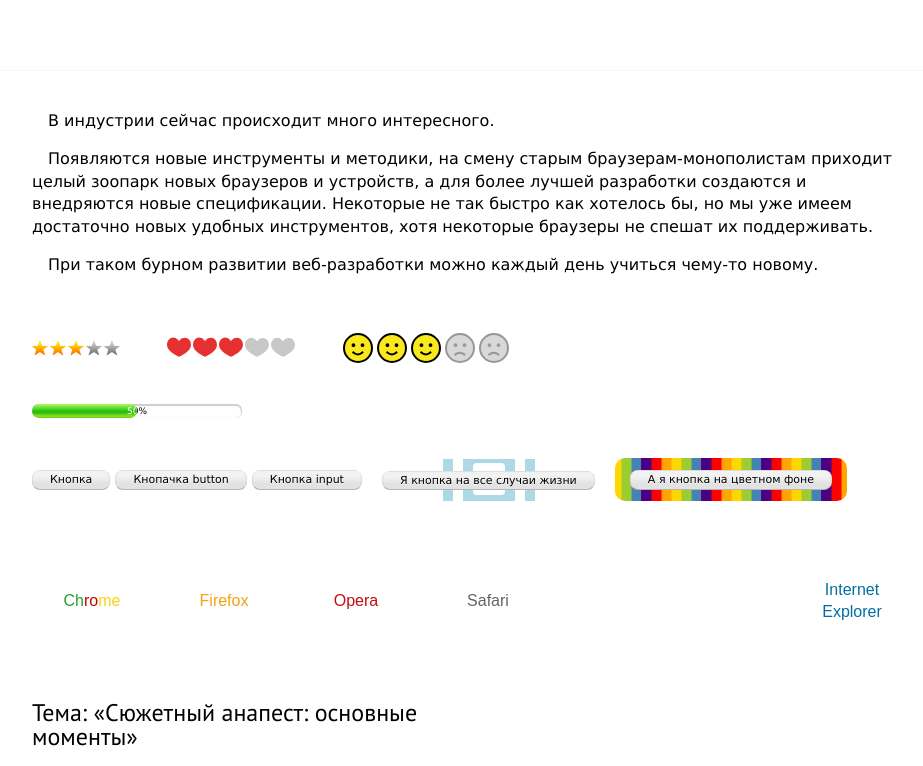
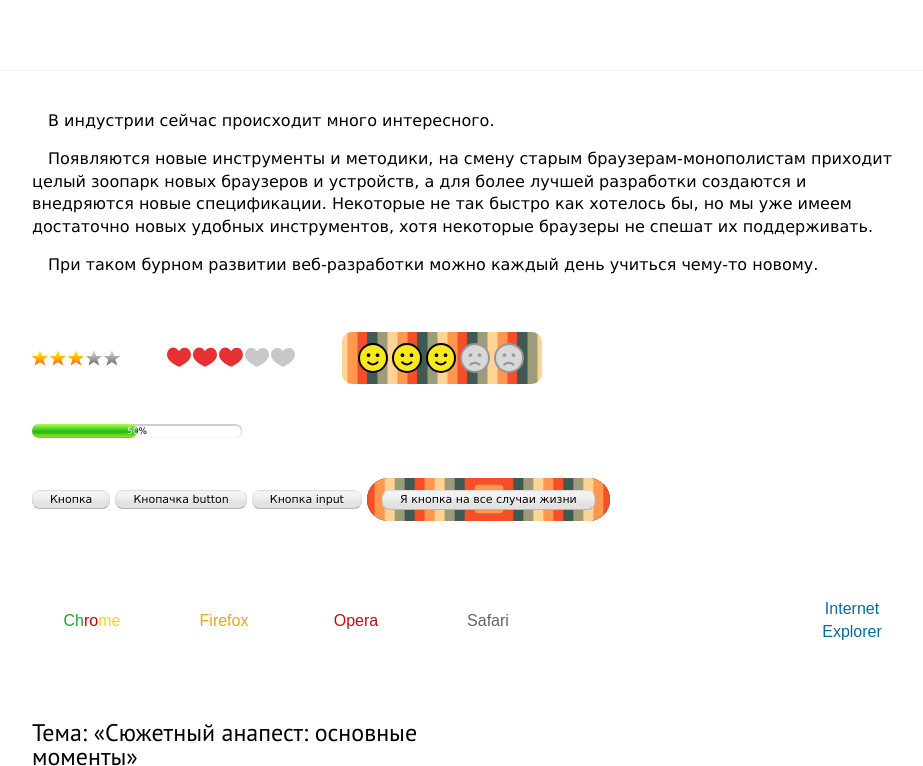
Before and after one commit to yoksel/learn, a website: page index.html in a window 1280 px wide. Shown: the top 766 px of the page, without its empty margins (168-1091 px from the left). Drawn offline with Linux system fonts and the light colour scheme.

Commit message:
Some changes

```diff
--- a/_src/css/style.scss
+++ b/_src/css/style.scss
@@ -1,9 +1,21 @@
 $progress-width: 210px;
 $progress-height: 14px;
-$circle-color: lightblue;
+/*$circle-color: lightblue;*/
+$circle-color: hsl(350, 100%, 80%);
 $circle-color-2: teal;
 $size-16: 16px;
 $offset: 40px;
+
+$red: hsl(0, 100%, 50%);
+$orange: hsl(30, 100%, 50%);
+$yellow: hsl(30, 100%, 50%);
+
+$color-1: #405952;
+$color-2: #9C9B7A;
+$color-3: #FFD393;
+$color-4: #FF974F;
+$color-5: #F54F29;
+
 
 @mixin clear {
     content: "";
@@ -67,6 +79,90 @@ A {
     .columns__item--right {
         padding-left: 45px;
         }
+/* Decor
+---------------------------------------- */
+.decor--bg {
+    display: inline-block;
+    padding: 10px 15px;
+    border-radius: 10px;
+    background: $color-3;
+    background: linear-gradient( 90deg,
+        $color-1 10px, $color-2 11px,
+        $color-2 20px, $color-3 21px,
+        $color-3 30px, $color-4 31px,
+        $color-4 40px, $color-5 41px,
+        $color-5 50px)  center repeat;
+    background-size: 50px 100%;
+    }
+.decor--circles {
+    display: inline-block;
+    position: relative;
+    padding: 10px 15px;
+    overflow: hidden;
+    border-radius: 30px;
+    vertical-align: middle;
+    &:before {
+        content: "";
+        position: absolute;
+        top: -1px;
+        right: -1px;
+        bottom: 1px;
+        left: 1px;
+        width: 2px;
+        height: 2px;
+        margin: auto;
+        border-radius: 50%;
+        box-shadow: 0 0 0 -50px $color-1,
+                    0 0 0 -40px $color-2,
+                    0 0 0 -30px $color-3,
+                    0 0 0 -20px $color-4,
+                    0 0 0 -10px $color-5,
+                    0 0 0 0 $color-1,
+                    0 0 0 10px $color-2,
+                    0 0 0 20px $color-3,
+                    0 0 0 30px $color-4,
+                    0 0 0 40px $color-5,
+                    0 0 0 50px $color-1,
+                    0 0 0 60px $color-2,
+                    0 0 0 70px $color-3,
+                    0 0 0 80px $color-4,
+                    0 0 0 90px $color-5,
+                    0 0 0 100px $color-1,
+                    0 0 0 110px $color-2,
+                    0 0 0 120px $color-3,
+                    0 0 0 130px $color-4,
+                    0 0 0 140px $color-5
+                    ;
+        animation: 3s circles infinite linear;
+    }
+}
+
+@keyframes circles {
+    100% {
+        box-shadow: 0 0 0 0px $color-1,
+                    0 0 0 10px $color-2,
+                    0 0 0 20px $color-3,
+                    0 0 0 30px $color-4,
+                    0 0 0 40px $color-5,
+                    0 0 0 50px $color-1,
+                    0 0 0 60px $color-2,
+                    0 0 0 70px $color-3,
+                    0 0 0 80px $color-4,
+                    0 0 0 90px $color-5,
+                    0 0 0 100px $color-1,
+                    0 0 0 110px $color-2,
+                    0 0 0 120px $color-3,
+                    0 0 0 130px $color-4,
+                    0 0 0 140px $color-5,
+                    0 0 0 150px $color-1,
+                    0 0 0 160px $color-2,
+                    0 0 0 170px $color-3,
+                    0 0 0 180px $color-4,
+                    0 0 0 190px $color-5
+                    ;
+    }
+}
+
 /* Layout
 ---------------------------------------- */
 .wrapper {
@@ -84,7 +180,6 @@ A {
     .section {
         position: relative;
         margin-bottom: $offset;
-        /*padding-bottom: 30px;*/
         /*background: url(/task.png) -27px 0 repeat;*/
         /*border: 1px solid silver;*/
         &:after {
@@ -105,7 +200,6 @@ A {
         }
     .section--browsers {
         background-position: -20px -212px;
-        /*background: none;*/
         }
     .section--text {
 
@@ -118,10 +212,10 @@ A {
     margin-right: $offset;
     padding: 0;
     vertical-align: middle;
-    /*&:after {
-        @include clear;
-        }*/
     }
+    .decor--bg .rating {
+        margin-right: 0;
+        }
     .rating__item {
         display: block;
         float: left;
@@ -240,74 +334,6 @@ A {
         }
     }
 
-.decore--bg {
-    display: inline-block;
-    padding: 10px 15px;
-    border-radius: 10px;
-    background: gold;
-    background: linear-gradient( 90deg,
-        indigo 10px, red 11px,
-        red 20px, orange 21px,
-        orange 30px, gold 31px,
-        gold 40px, yellowgreen 41px,
-        yellowgreen 50px, steelblue 51px,
-        steelblue 60px)  center repeat;
-    background-size: 60px 100%;
-    }
-.decore--circles {
-    display: inline-block;
-    position: relative;
-    padding: 10px 15px;
-    overflow: hidden;
-    border-radius: 30px;
-    vertical-align: middle;
-    &:before {
-        content: "";
-        position: absolute;
-        top: -1px;
-        right: -1px;
-        bottom: 1px;
-        left: 1px;
-        width: 2px;
-        height: 2px;
-        margin: auto;
-        border-radius: 50%;
-        box-shadow: 0 0 0 0 white,
-                    0 0 0 5px $circle-color,
-                    0 0 0 15px white,
-                    0 0 0 25px $circle-color,
-                    0 0 0 35px white,
-                    0 0 0 45px $circle-color,
-                    0 0 0 55px white,
-                    0 0 0 65px lighten($circle-color, 30),
-                    0 0 0 75px white,
-                    0 0 0 85px lighten($circle-color, 40),
-                    0 0 0 95px white,
-                    0 0 0 105px lighten($circle-color, 50),
-                    0 0 0 115px white,
-                    0 0 0 125px lighten($circle-color, 60);
-        animation: 1s circles infinite linear;
-    }
-}
-
-@keyframes circles {
-    100% {
-        box-shadow: 0 0 0 5px white,
-                    0 0 0 25px $circle-color,
-                    0 0 0 35px white,
-                    0 0 0 45px $circle-color,
-                    0 0 0 55px white,
-                    0 0 0 65px lighten($circle-color, 30),
-                    0 0 0 75px white,
-                    0 0 0 85px lighten($circle-color, 40),
-                    0 0 0 95px white,
-                    0 0 0 105px lighten($circle-color, 50),
-                    0 0 0 115px white,
-                    0 0 0 125px lighten($circle-color, 60),
-                    0 0 0 135px white,
-                    0 0 0 145px lighten($circle-color, 70);
-    }
-}
 /* Browsers
 ---------------------------------------- */
 .browsers__item {
--- a/index.html
+++ b/index.html
@@ -2,7 +2,7 @@
 <html>
     <head>
         <meta http-equiv="Content-Type" content="text/html; charset=UTF-8"/>
-        <title>Some codes</title>
+        <title>Learn something new</title>
         <link rel="stylesheet" href="assets/css/style.css">
         <link href='http://fonts.googleapis.com/css?family=PT+Sans&subset=cyrillic' rel='stylesheet' type='text/css'>
     </head>
@@ -61,7 +61,7 @@
                     <label for="rate-10" class="rating__label"></label>
                   </li>
                 </ul>
-
+                <div class="decor--bg">
                 <ul class="rating rating--32 rating--svg rating--smiles">
                   <li class="rating__item">
                     <input type="radio" id="rate-11"  name="rating__radio-3" class="rating__radio">
@@ -84,6 +84,7 @@
                     <label for="rate-15" class="rating__label"></label>
                   </li>
                 </ul>
+              </div>
             </section>
 
             <section class="section section--progress hide">
@@ -97,8 +98,7 @@
                 <button class="button">Кнопачка button</button>
                 <input type="button" value="Кнопка input"  class="button"/>
 
-                <span class="decore--circles"><input type="button" value="Я кнопка на все случаи жизни"  class="button"/></span>
-                <span class="decore--bg"><input type="button" value="А я кнопка на цветном фоне"  class="button"/></span>
+                <span class="decor--circles"><input type="button" value="Я кнопка на все случаи жизни"  class="button"/></span>
             </section>
 
             <section class="section section--browsers _hide">
```
Also changed, not shown: assets/css/style.css.
